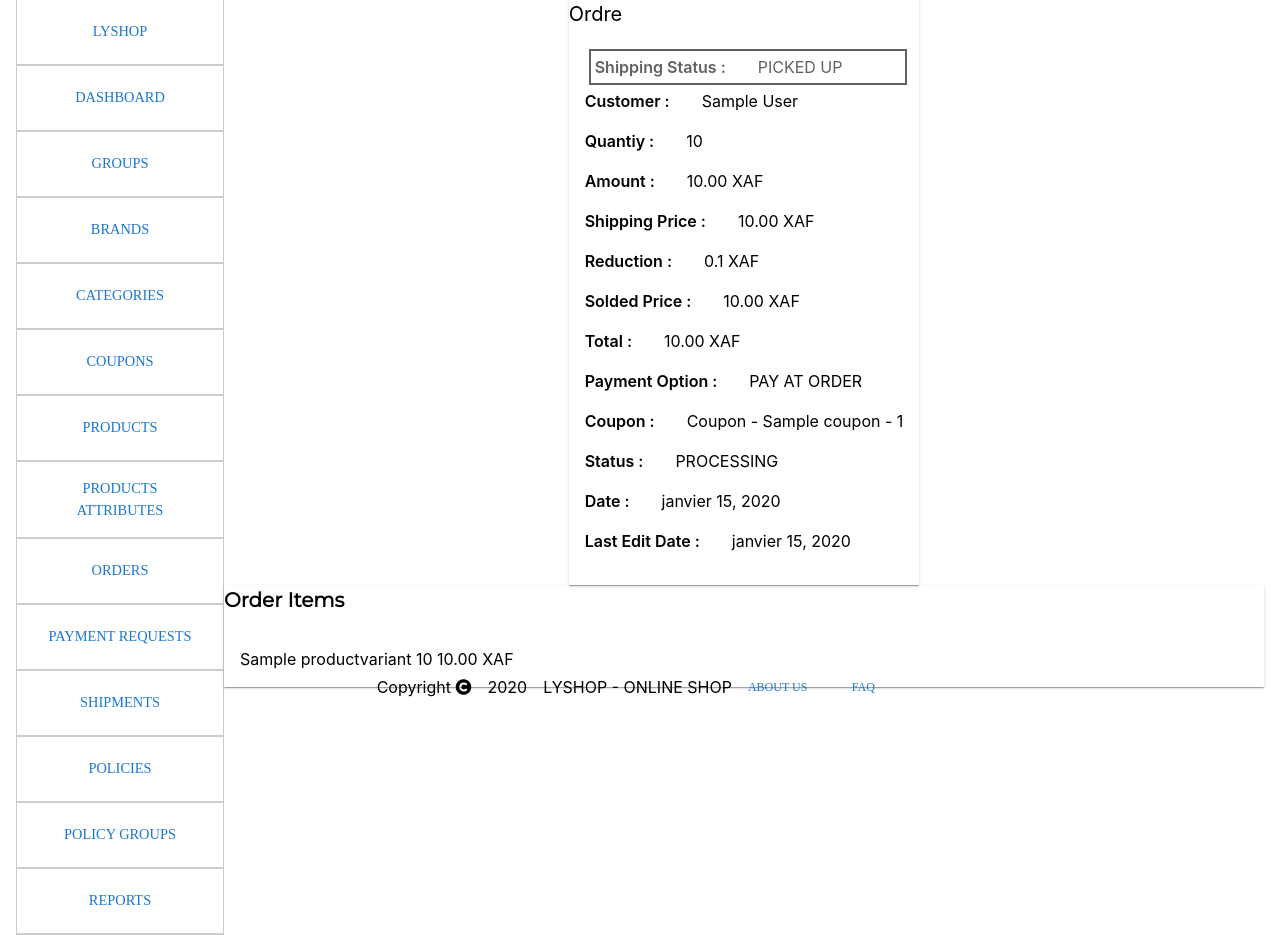
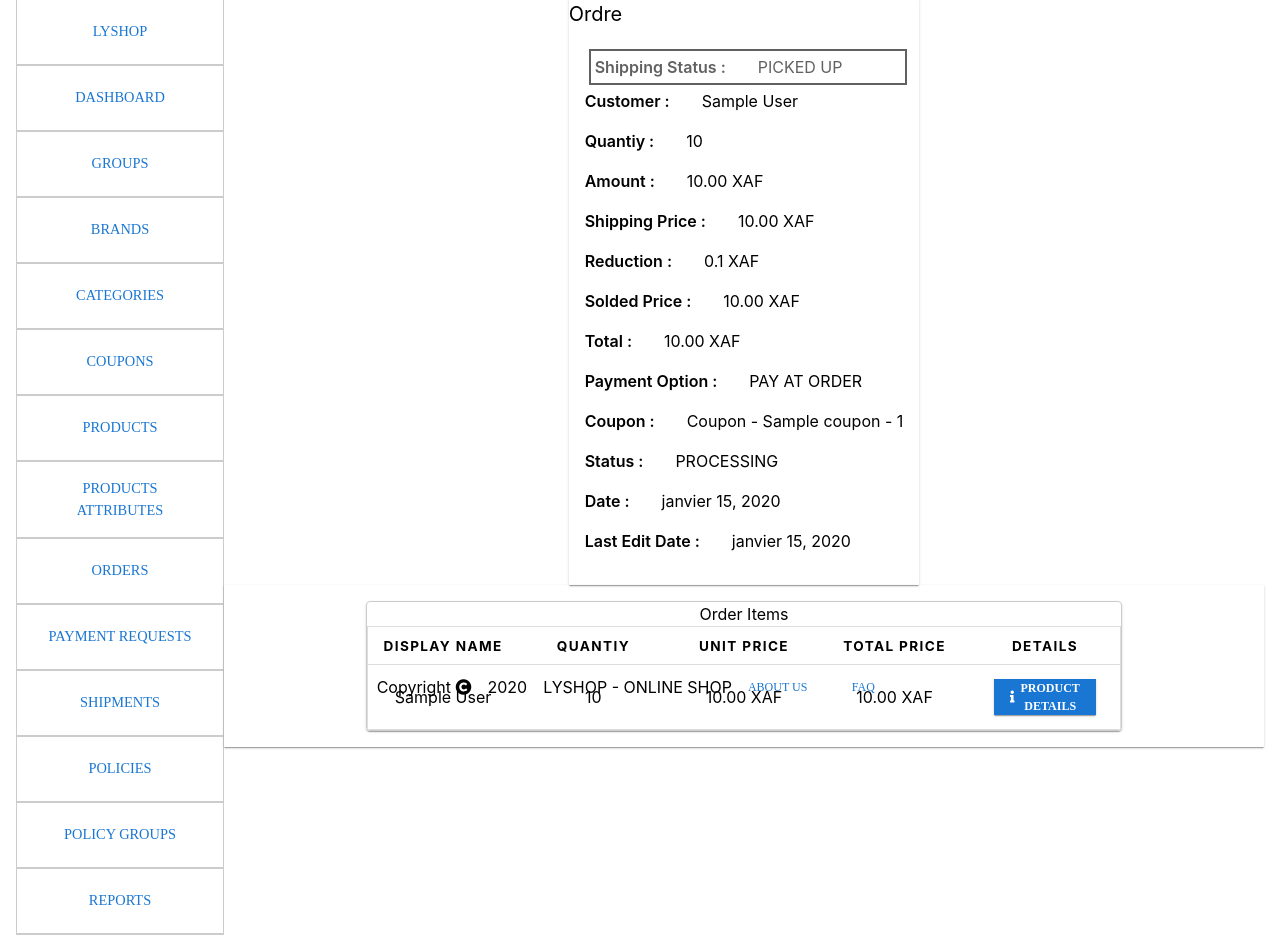
Before and after one commit to cyrildzumts/lyshop, a Django app: page /dashboard/orders/detail/00000000-0000-0000-0000-000000000001/ in a window 1280 px wide. Shown: the part 217-1152 px from the top of the page. Run offline with Django 3.2, Linux system fonts and the light colour scheme; a user stored in the database is signed in; tables that the repository leaves empty hold one stand-in row (values such as "Sample post"); some libraries are stand-ins or nearby versions.

Commit message:
minor update

```diff
--- a/dashboard/templates/dashboard/order_detail.html
+++ b/dashboard/templates/dashboard/order_detail.html
@@ -83,19 +83,46 @@
                 </div>
         </div> <!--End of mat-box-->
         <div class="mat-box full">
-            <div class="title">
-                <h4>{% trans "Order Items" %}</h4>
-            </div>
             <div class="mat-box-content">
-                <ul>
-                    {% for item in order.order_items.all %}
-                    <li><div><span>{{item.product.name}}</span> <span>{{item.quantity}}</span> <span>{{item.total_price}} {% trans "XAF" %}</span></div></li>
-                    {% endfor %}
-                </ul>
+                <div class="container">
+                    <div class="col-m-12 col-9">
+                        <div class="mat-table-wrapper">
+                            <div class="row">
+                                <div class="mat-table-title">
+                                    {% trans "Order Items" %}
+                                </div>
+                            </div><!--End of Row-->
+                            <table id="item-list" class="mat-table">
+                                <thead>
+                                        <tr>
+                                                <th>{% trans "Display Name" %}</th>
+                                                <th>{% trans "Quantiy" %}</th>
+                                                <th>{% trans "Unit Price" %}</th>
+                                                <th>{% trans "Total Price" %}</th>
+                                                <th>{% trans "Details" %}</th>
+                                        </tr>
+                                </thead>
+                                <tbody>
+                                        {% for item in order.order_items.all  %}
+                                        <tr>
+                                            <td>{{item.product.display_name}}</td>
+                                            <td>{{item.quantity}}</td>
+                                            <td><span>{{item.unit_price}}</span> <span>{% trans "XAF" %}</span></td>
+                                            <td><span>{{item.total_price}}</span> <span>{% trans "XAF" %}</span></td>
+                                            <td><a class="mat-button mat-button-default" href="{{item.product.get_dashboard_url}}"> <i class="fas fa-info icon"></i><span>{% trans "Product Details" %}</span></a></td>
+                                        </tr>
+                                        {% endfor %}
 
-            </div>
-        </div>
-</div>
+                                </tbody>
+
+                            </table>
+                        </div><!--End of Table Wrapper-->
+                    </div><!--End of col-->
+                </div><!--End of Container-->
+
+            </div><!--End of mat-box-content-->
+        </div><!--End of mat-box-->
+</div><!--End of Container-->
 {% else %}
 <div class="access-error">
   <p>{% trans "The page you requested could not be found or you are not allowed to access this page." %}</p>
```
